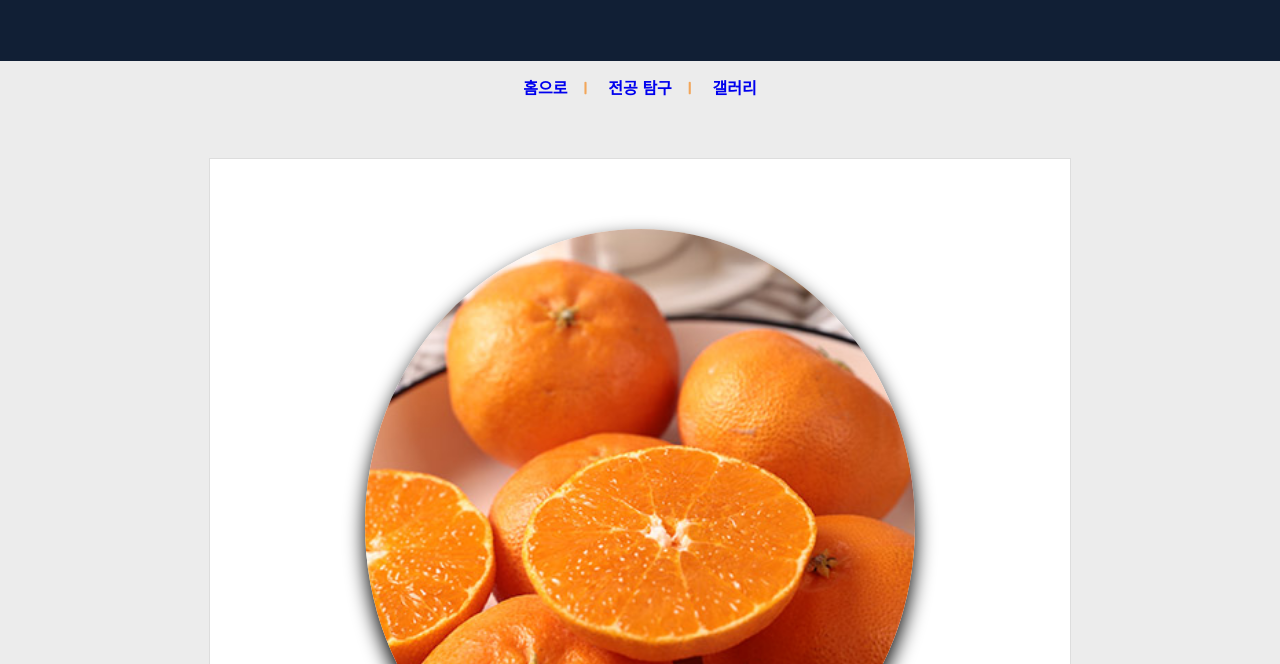
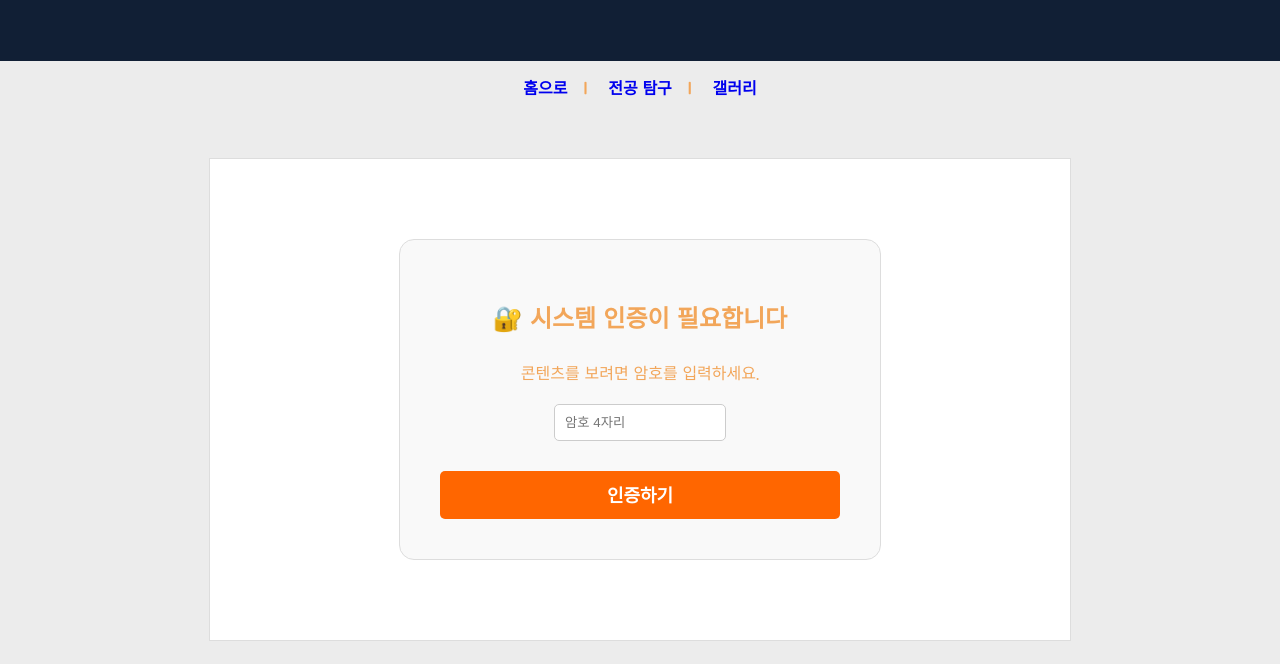
Before and after one commit to aceace1211/my-first-web2, a plain HTML site: page subject.html in a window 1280 px wide. Shown: the part 136-800 px from the top of the page. Drawn offline with nearby package versions, Linux system fonts and the light colour scheme.

Commit message:
Add files via upload

```diff
--- a/style.css
+++ b/style.css
@@ -20,7 +20,7 @@ font-weight: bold;
 color: ;}
 img{display: block;
 margin: 40px auto;
-width: 550px;
+width: 350px;
 border-radius: 70%;
 border: 10px silver white;
 box-shadow: 0 10px 20px rgba(0, 0, 0, 1);}
--- a/subject.html
+++ b/subject.html
@@ -10,7 +10,7 @@
     <link rel="stylesheet" href="https://fonts.googleapis.com/css2?family=Material+Symbols+Outlined:opsz,wght,FILL,GRAD@20..48,100..700,0..1,-50..200&" />
     <link rel="stylesheet" href="./style.css">
     <style>
-        /* 영수증 박스 기본 스타일 (style.css에 없다면 대비용) */
+        /* 영수증 박스 기본 스타일 */
         .receipt-box {
             display: none;
             border: 2px dashed #ff6600;
@@ -28,6 +28,22 @@
             border-radius: 5px;
             cursor: pointer;
             font-family: 'Jua', sans-serif;
+        }
+        /* 로그인 박스 스타일 보완 */
+        #login-box {
+            background-color: #f9f9f9;
+            padding: 40px;
+            border-radius: 15px;
+            border: 1px solid #ddd;
+            max-width: 400px;
+            margin: 50px auto;
+        }
+        #userPw {
+            padding: 10px;
+            border-radius: 5px;
+            border: 1px solid #ccc;
+            width: 150px;
+            margin-bottom: 10px;
         }
     </style>
 </head>
@@ -48,6 +64,16 @@
     </nav>
 
     <main>
+        <div id="login-box" style="text-align: center;">
+            <h2>🔐 시스템 인증이 필요합니다</h2>
+            <p>콘텐츠를 보려면 암호를 입력하세요.</p>
+            <input type="password" id="userPw" placeholder="암호 4자리" onkeypress="if(event.keyCode==13) checkLogin();" />
+            <br>
+            <button class="order-btn" onclick="checkLogin()">인증하기</button>
+        </div>
+
+        <div id="secret-area" style="display: none;">
+
             <section class="agriculture-portfolio">
                 <article class="crop-item">
                     <figure class="crop-image">
@@ -130,35 +156,44 @@
 
                 <div id="receipt" class="receipt-box"></div>
             </section>
-    </main>
+
+        </div> </main>
 
     <footer>
         <p>&copy; 2026 박은호 문의: aceace0708@gmail.com</p>
     </footer>
 
     <script>
+    // 로그인 체크 함수
+    function checkLogin() {
+        let pw = document.getElementById("userPw").value;
+        if (pw === "1211") {
+            alert("인증에 성공하였습니다.");
+            document.getElementById("login-box").style.display = "none";
+            document.getElementById("secret-area").style.display = "block";
+        } else {
+            alert("암호가 일치하지 않습니다. 다시 시도하십시오.");
+        }
+    }
+
+    // 주문 처리 함수
     function processOrder() {
-        // 1. 데이터 가져오기 (ID 대소문자 정확히 일치시킴)
         const name = document.getElementById("userName").value;
         const phone = document.getElementById("userPhone").value;
         const quantity = Number(document.getElementById("quantity").value);
         let deliveryFee = Number(document.getElementById("deliveryfee").value);
 
-        // 2. 선택 상품 정보 추출
         const unitSelect = document.getElementById("unitweight");
         const productPrice = Number(unitSelect.value);
         const productName = unitSelect.options[unitSelect.selectedIndex].text;
 
-        // 3. 유효성 검사
         if (name.trim() === "" || phone.trim() === "") {
             alert("⚠️ 주문자 성함과 연락처를 모두 입력해 주세요!");
             return;
         }
 
-        // 4. 계산 로직
         const basePrice = productPrice * quantity;
 
-        // 3만원 이상 결제 시 배송비 무료 (단, 픽업(0원)이 아닐 때만 메시지 처리)
         let deliveryText = deliveryFee.toLocaleString() + "원";
         if (basePrice >= 30000 && deliveryFee > 0) {
             deliveryFee = 0;
@@ -170,7 +205,6 @@
         const totalPrice = basePrice + deliveryFee;
         const dateString = new Date().toLocaleString();
 
-        // 5. 영수증 출력
         const receipt = document.getElementById("receipt");
         receipt.innerHTML = `
             <h3>📄 주문 확인 영수증</h3>
@@ -189,10 +223,7 @@
             <p style="text-align:center; margin-top:15px;">이용해 주셔서 감사합니다 🛍️</p>
         `;
 
-        // 영수증 영역 보이기
         receipt.style.display = "block";
-
-        // 화면을 영수증 위치로 부드럽게 이동
         receipt.scrollIntoView({ behavior: 'smooth' });
     }
     </script>
```
Lines whose indentation alone changed are shown as unchanged.
